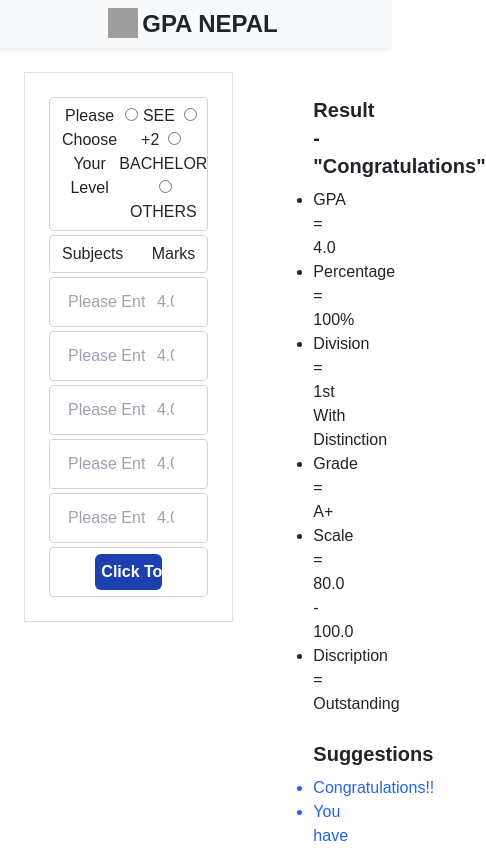
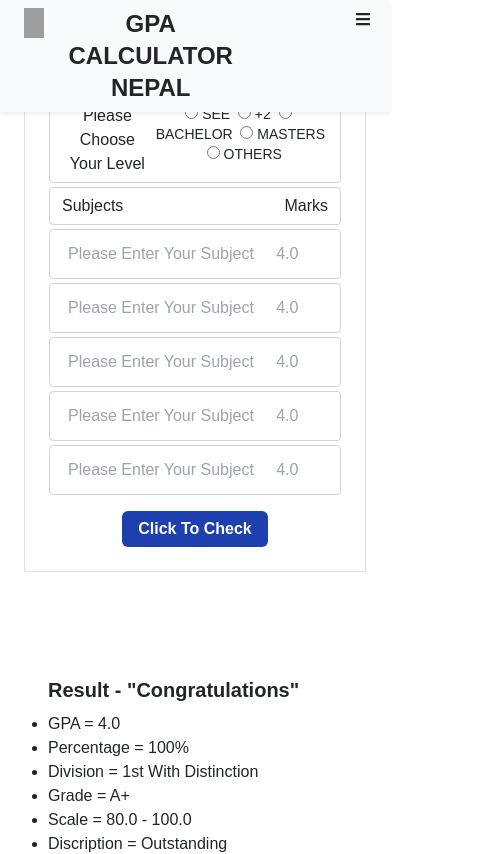
Before and after one commit to gyanendra-chaudhary/gpa-calculator, a React (Create React App) app: page / in a window 390 px wide. Shown: the top 854 px of the page, 486 px wide, since content can reach past the window. Built offline with nearby package versions, Linux system fonts and the light colour scheme; grey boxes are pictures that could not be loaded.

Commit message:
Adding extra features in navbar and sidenavbar

```diff
--- a/src/App.js
+++ b/src/App.js
@@ -1,7 +1,7 @@
 import React,{useState} from 'react';
 import './index.css';
 import Nav from './components/Nav';
-import Section from './components/Section';
+import Main from './components/Main';
 import Sidebar from './components/Sidebar';
 function App() {
   const [alert, setAlert]=useState({
@@ -16,13 +16,13 @@ function App() {
         {/* end navbar */}
         {/* main */}
         <div className="alert p-0 bg-red-600" style={{display:`${alert.mode?"block":"none"}`}}>{alert.mode && alert.value}</div>
-        <div className="conatainer mx-auto grid grid-cols-3 gap-2 auto-cols-auto md:auto-cols-auto">
-          <div className="section col-span-2 p-4">
+        <div className="conatainer mx-auto grid md:grid-cols-3 gap-2 sm:grid-cols-2">
+          <div className="section col-span-2 p-4 mt-5">
             {/* section */}
-              <Section />
+              <Main />
             {/* end section */}
           </div>
-          <div className="sidebar p-4">
+          <div className="sidebar p-4 mt-4">
             {/* sidebar */}
               <Sidebar />
             {/* end sidebar */}
--- a/src/components/Section.js
+++ b/src/components/Main.js
@@ -11,31 +11,35 @@ function Section() {
                 <form onSubmit={formHandle} className="form ">
                     <div className="form-control flex justify-between ">
                         <span className="text-auto">Please Choose Your Level</span>
-                        <span className="form-item text-auto">
+                        <span className="form-item text-sm">
                             <input type="radio" name="level" id="see" value="see"/>
                             &nbsp;
                             <label htmlFor="see">SEE</label>
                             &nbsp;&nbsp;
                             <input type="radio" name="level" id="+2" value="+2" />
                             &nbsp;
-                            <label htmlFor="see">+2</label>
+                            <label htmlFor="+2">+2</label>
                             &nbsp;&nbsp;
                             <input type="radio" name="level" id="bachelor" value="bachelor"/>
                             &nbsp;
-                            <label htmlFor="see">BACHELOR</label>
+                            <label htmlFor="bachelor">BACHELOR</label>
+                            &nbsp;&nbsp;
+                            <input type="radio" name="level" id="bachelor" value="masters"/>
+                            &nbsp;
+                            <label htmlFor="masters">MASTERS</label>
                             &nbsp;&nbsp;
                             <input type="radio" name="level" id="other" value="other" />
                             &nbsp;
-                            <label htmlFor="see">OTHERS</label>
+                            <label htmlFor="others">OTHERS</label>
 
                         </span>
                     </div>
-                    <div className="form-control grid grid-cols-3 mt-1">
-                        <div className="col-span-2 text-left text-auto">Subjects</div>
+                    <div className="form-control grid grid-cols-4 mt-1">
+                        <div className="col-span-3 text-left text-auto">Subjects</div>
                         <div className="text-right text-auto">Marks</div>
                     </div>
-                    <div className="form-control grid grid-cols-3 mt-1">
-                        <div className="subject m-0 p-0 col-span-2">
+                    <div className="form-control grid grid-cols-4 mt-1">
+                        <div className="subject m-0 p-0 col-span-3">
                             <input type="text" name="sub1" id="" className="w-full p-1.5" placeholder="Please Enter Your Subject" />
 
                         </div>
@@ -45,8 +49,8 @@ function Section() {
                     </div>
 
                     {/* test */}
-                    <div className="form-control grid grid-cols-3 mt-1">
-                        <div className="subject m-0 p-0 col-span-2">
+                    <div className="form-control grid grid-cols-4 mt-1">
+                        <div className="subject m-0 p-0 col-span-3">
                             <input type="text" name="sub1" id="" className="w-full p-1.5" placeholder="Please Enter Your Subject" />
 
                         </div>
@@ -54,8 +58,8 @@ function Section() {
                             <input type="number" name="mark" id="mark" min={0} max={4} step={0.1}  className="w-full p-1.5 text-center" placeholder="4.0" />
                         </div>
                     </div>
-                    <div className="form-control grid grid-cols-3 mt-1">
-                        <div className="subject m-0 p-0 col-span-2">
+                    <div className="form-control grid grid-cols-4 mt-1">
+                        <div className="subject m-0 p-0 col-span-3">
                             <input type="text" name="sub1" id="" className="w-full p-1.5" placeholder="Please Enter Your Subject" />
 
                         </div>
@@ -63,8 +67,8 @@ function Section() {
                             <input type="number" name="mark" id="mark" min={0} max={4} step={0.1}  className="w-full p-1.5 text-center" placeholder="4.0" />
                         </div>
                     </div>
-                    <div className="form-control grid grid-cols-3 mt-1">
-                        <div className="subject m-0 p-0 col-span-2">
+                    <div className="form-control grid grid-cols-4 mt-1">
+                        <div className="subject m-0 p-0 col-span-3">
                             <input type="text" name="sub1" id="" className="w-full p-1.5" placeholder="Please Enter Your Subject" />
 
                         </div>
@@ -72,8 +76,8 @@ function Section() {
                             <input type="number" name="mark" id="mark" min={0} max={4} step={0.1}  className="w-full p-1.5 text-center" placeholder="4.0" />
                         </div>
                     </div>
-                    <div className="form-control grid grid-cols-3 mt-1">
-                        <div className="subject m-0 p-0 col-span-2">
+                    <div className="form-control grid grid-cols-4 mt-1">
+                        <div className="subject m-0 p-0 col-span-3">
                             <input type="text" name="sub1" id="" className="w-full p-1.5" placeholder="Please Enter Your Subject" />
 
                         </div>
@@ -84,7 +88,7 @@ function Section() {
                     {/* end test */}
 
 
-                    <div className="form-control mt-1">
+                    <div className="mt-3">
                         <input type="submit" value="Click To Check" className="w-50 p-1.5 font-bold bg-blue-800 rounded-md text-white" />
                     </div>
                 </form>
--- a/src/components/Nav.js
+++ b/src/components/Nav.js
@@ -1,12 +1,32 @@
-import React from 'react'
+import React,{useState} from 'react'
+import { faBars,faTimes } from "@fortawesome/free-solid-svg-icons";
+import { FontAwesomeIcon } from "@fortawesome/react-fontawesome";
+
+// side navbar
+import SideNav from './SideNav'
 
 function Nav() {
+  const [sidebar,setSidebar]=useState(false);
+  const handleSidebar = () =>{
+    setSidebar(!sidebar);
+    console.log("clicked....",sidebar);
+
+  }
     return (
-        <div className=" nav flex justify-content-center p-2 bg-gray-50 shadow-sm">
-          <div className="flag bg-center bg-cover" style={{backgroundImage: `url("https://upload.wikimedia.org/wikipedia/commons/thumb/9/9b/Flag_of_Nepal.svg/139px-Flag_of_Nepal.svg.png")`, height:"30px", width:"30px"}}>
-            {/* <img src= "flag.png" className="h-8 w-8" /> */}
+        <div className=" nav p-2 bg-gray-50 shadow-sm grid grid-cols-3 fixed left-0 right-0">
+          <div className="site col-span-2 flex ml-4">
+            <div className="flag bg-center bg-cover" style={{backgroundImage: `url("https://upload.wikimedia.org/wikipedia/commons/thumb/9/9b/Flag_of_Nepal.svg/139px-Flag_of_Nepal.svg.png")`, height:"30px", width:"30px"}}>
+              {/* <img src= "flag.png" className="h-8 w-8" /> */}
+            </div>
+            <div className="app-name mx-1"><h2 className="text-2xl font-semibold">GPA CALCULATOR NEPAL</h2></div>
           </div>
-          <div className="app-name mx-1"><h2 className="text-2xl font-semibold">GPA NEPAL</h2></div>
+          <div className="hamberger text-right mr-3"><FontAwesomeIcon className="cursor-pointer" icon={sidebar?faTimes:faBars} onClick={handleSidebar}/></div>
+
+          {/* sidenavbar */}
+          <div className="side-nav">
+            {sidebar?<SideNav />:""}
+          </div>
+          {/* end sidenavbar */}
         </div>
     )
 }
--- a/src/components/PopUp.js
+++ /dev/null
@@ -1,11 +0,0 @@
-import React from 'react'
-
-function PopUp() {
-    return (
-        <div>
-            this is popup
-        </div>
-    )
-}
-
-export default PopUp
--- /dev/null
+++ b/src/components/SideNav.js
@@ -0,0 +1,21 @@
+import React from 'react'
+
+function SideNav() {
+    return (
+        <div className="h-screen fixed bg-white w-auto shadow top-auto mt-2 right-0 ">
+            <div className="side-navbar">
+                <ul className="p-4 grid">
+                    <li className=""><a  className="p-2 shadow block mb-3 bg-gray-300 rounded text-lg cursor-pointer" href="#">Home</a></li>
+                    <li className=""><a  className="p-2 shadow block mb-3 bg-gray-300 rounded text-lg cursor-pointer" href="#">GPA Calculator</a></li>
+                    <li className=""><a  className="p-2 shadow block mb-3 bg-gray-300 rounded text-lg cursor-pointer" href="#">Percentage Converter</a></li>
+                    <li className=""><a  className="p-2 shadow block mb-3 bg-gray-300 rounded text-lg cursor-pointer" href="#">Age Calculator</a></li>
+                    <li className=""><a  className="p-2 shadow block mb-3 bg-gray-300 rounded text-lg cursor-pointer" href="#">Currency Converter</a></li>
+                    <li className=""><a  className="p-2 shadow block mb-3 bg-gray-300 rounded text-lg cursor-pointer" href="#">CV Generator</a></li>
+                    <li className=""><a  className="p-2 shadow block mb-3 bg-gray-300 rounded text-lg cursor-pointer" href="#">Nepali Converter</a></li>
+                </ul>
+            </div>
+        </div>
+    )
+}
+
+export default SideNav
```
